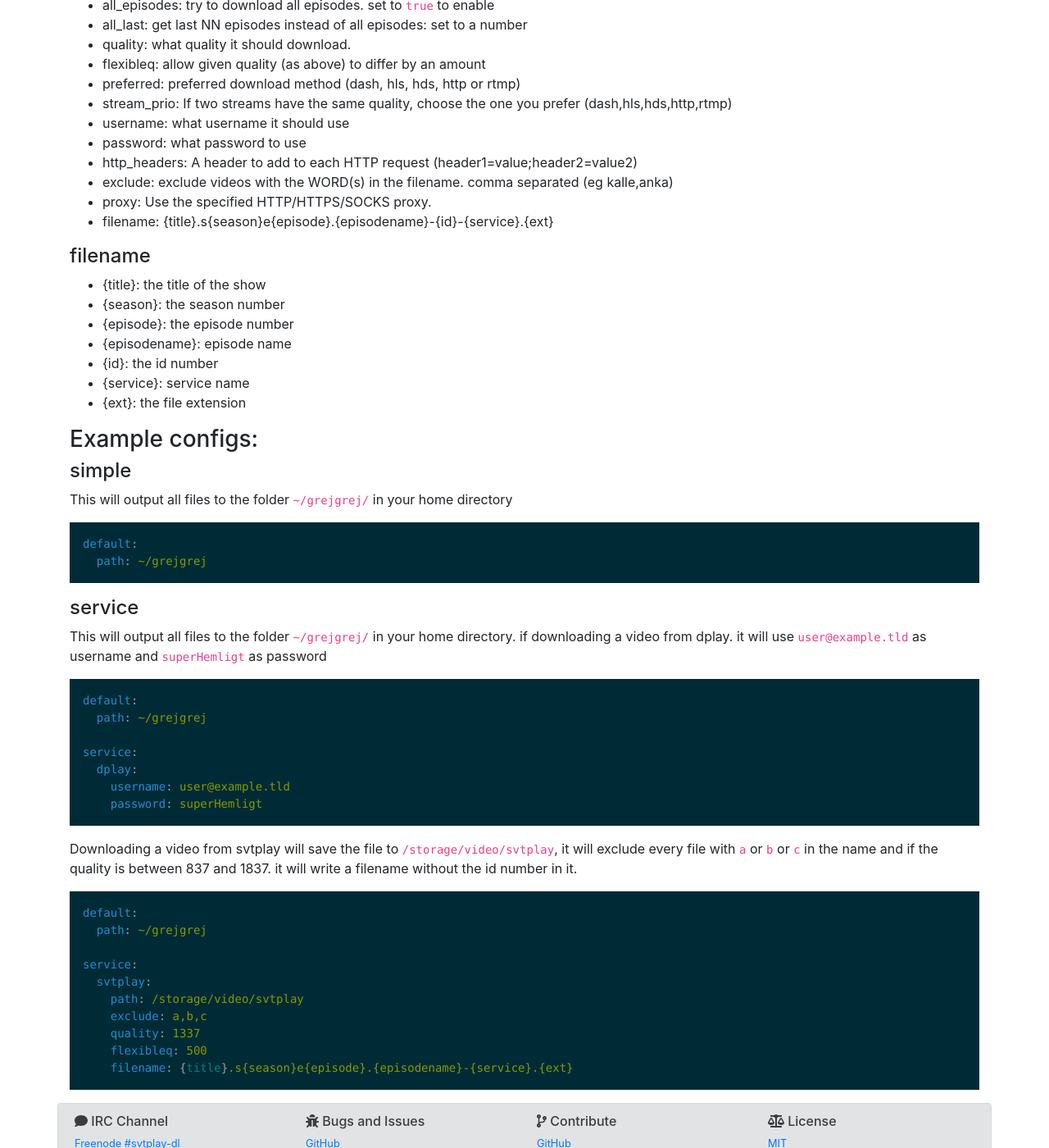
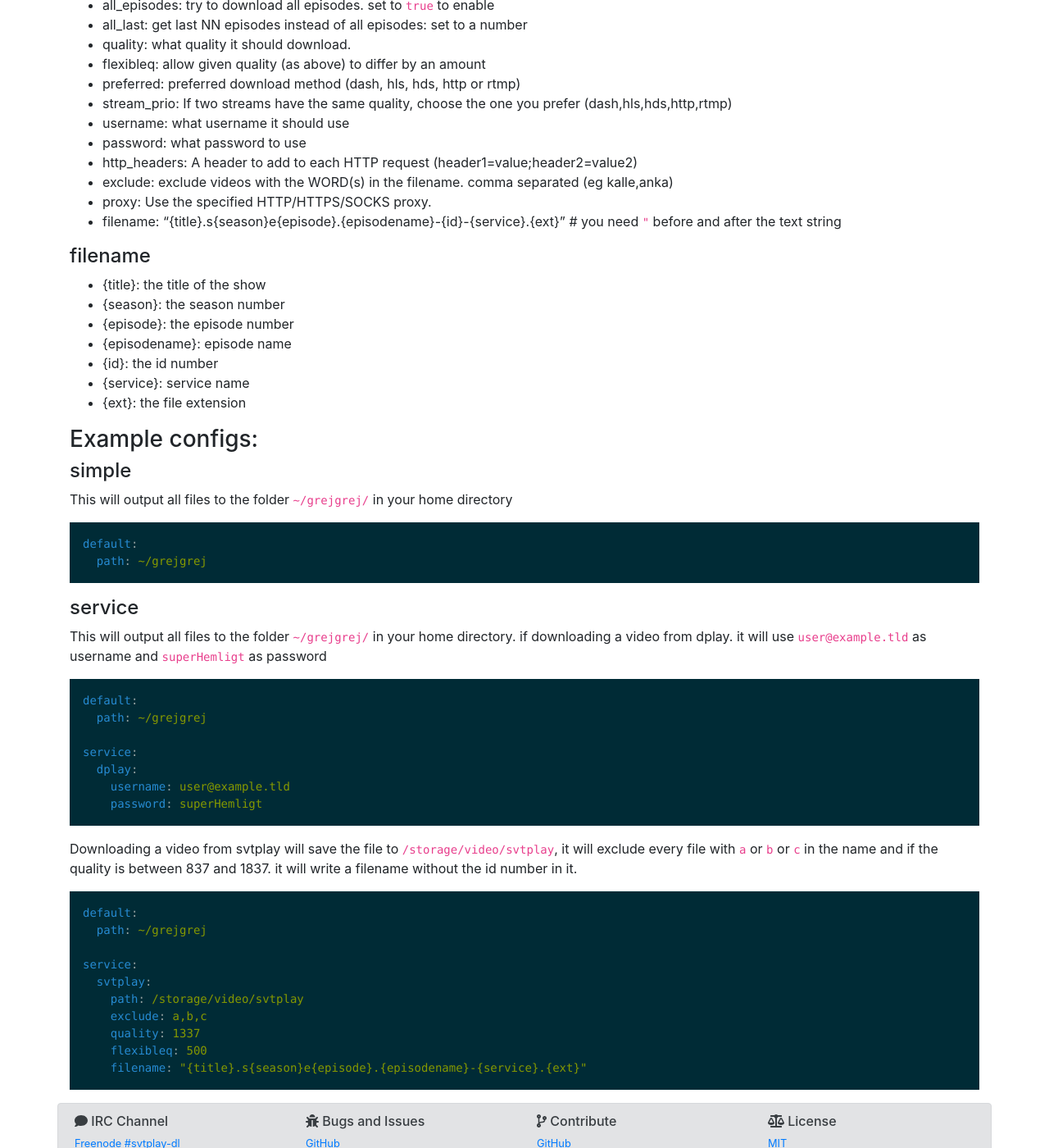
Before and after one commit to spaam/svtplay-dl-web, a Jekyll site: the page built from config.md, in a window 1280 px wide and 1400 px high, scrolled down 1004 px. Shown: the whole window at 82% size. Built offline with Jekyll 4.4.1, drawn with Linux system fonts in a browser that asks for light colours; nearby versions of some CDN libraries.

Commit message:
config: you need to have " for filename

````diff
--- a/config.md
+++ b/config.md
@@ -49,7 +49,7 @@ ex c:\users\johan\appdata\roaming\svtplay-dl\svtplay-dl.yaml
 * http_headers: A header to add to each HTTP request (header1=value;header2=value2)
 * exclude: exclude videos with the WORD(s) in the filename. comma separated (eg kalle,anka)
 * proxy: Use the specified HTTP/HTTPS/SOCKS proxy.
-* filename: {title}.s{season}e{episode}.{episodename}-{id}-{service}.{ext}
+* filename: "{title}.s{season}e{episode}.{episodename}-{id}-{service}.{ext}" # you need `"` before and after the text string
 
 #### filename
 * {title}: the title of the show
@@ -91,5 +91,5 @@ service:
     exclude: a,b,c
     quality: 1337
     flexibleq: 500
-    filename: {title}.s{season}e{episode}.{episodename}-{service}.{ext}
+    filename: "{title}.s{season}e{episode}.{episodename}-{service}.{ext}"
 ```
````
